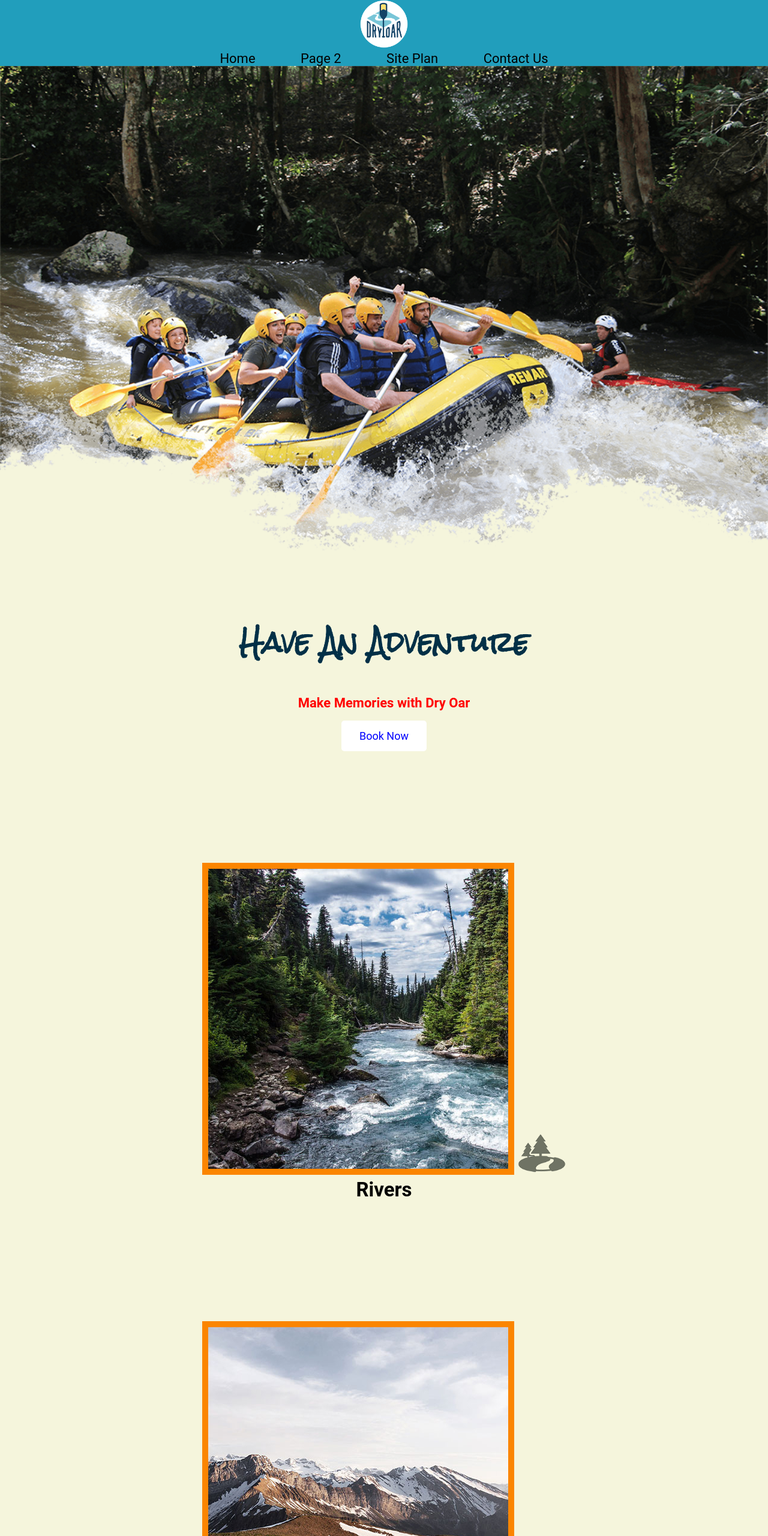
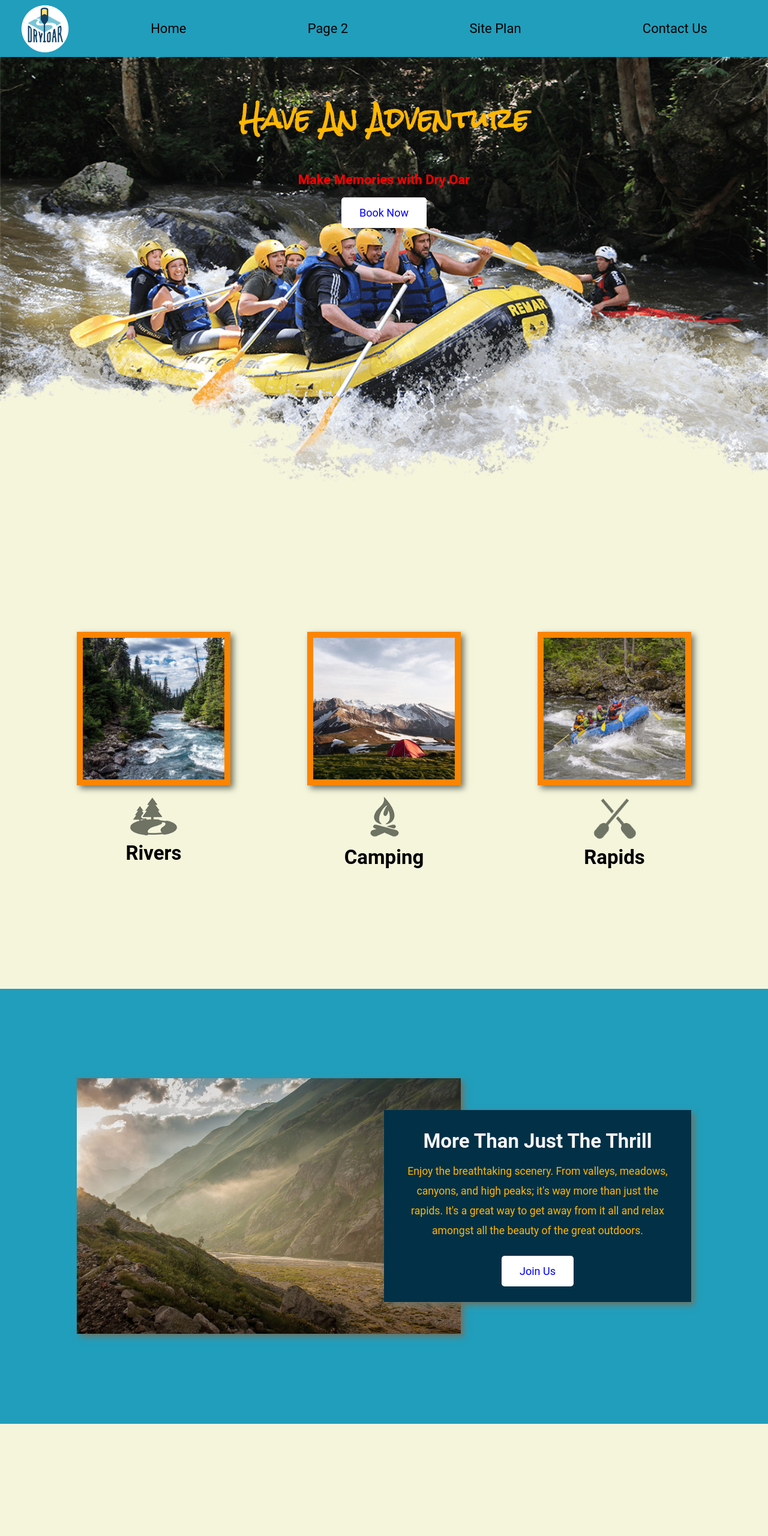
Before and after one commit to fombuena/wwr, a plain HTML site: page index.html in a window 1280 px wide. Shown: the top 2560 px of the page at 60% size. Drawn offline with Linux system fonts and the light colour scheme.

Commit message:
updated site

```diff
--- a/styles/styles.css
+++ b/styles/styles.css
@@ -13,10 +13,37 @@ nav a {
     text-decoration: none;
     padding: 35px;
 }
+nav {
+    display: flex;
+    justify-content: space-around;
+}
+
+#hero {
+    display: grid;
+    grid-template-columns: 1fr 3fr 1fr;
+    margin-top: -100px;
+}
+
+#hero-box {
+    grid-column: 1/4;
+    grid-row: 1/3;
+    z-index: -1;
+}
+#hero-msg {
+    grid-column: 1/4;
+    grid-row: 1/3;
+    margin-top: 100px;
+
+}
 
 #hero-msg h1, #hero-msg h4{
     text-align: center;
 }
+
+#hero-msg h1{
+    color: #ffb703;
+}
+
 
 .button-box {
     text-align: center;
@@ -28,6 +55,8 @@ main section {
 
 #background {
     height: 725px;
+    grid-column: 1/11;
+    grid-row: 4/9;
 }
 
 body {
@@ -40,6 +69,8 @@ body {
 
 header {
     background-color: #219ebc;
+    display: grid;
+    grid-template-columns: 150px auto;
 }
 
 nav a:hover {
@@ -78,6 +109,9 @@ footer {
     color: black;
     padding: 25px 50px;
     margin-top: 200px;
+    display: flex;
+    justify-content: space-around;
+    align-items: center;
 }
 
 .home-title {
@@ -142,6 +176,8 @@ h2 {
 
 #logo_link {
     padding-top: 5px;
+    justify-self: center;
+    align-self: center;
 }
 
 .social {
@@ -153,9 +189,102 @@ h2 {
 
 }
 .card-img {
-    border: solid 10px #FB8500;
+    border: 10px solid #FB8500;
+    transition: transform .5s;
+    box-shadow: 5px 5px 10px #6f7364;
 }
+
+.card-img, .mountains {
+    width: 100%;
+}
+
+.mountains {
+    width: 100%;
+    grid-column: 2/7;
+    grid-row: 5/8;
+    box-shadow: 5px 5px 10px #6f7364;
+}
+
+.card-img:hover {
+    opacity: .6;
+    transform: scale(1.1);
+}
+
 
 main section img {
     box-sizing: border-box;
 }
+
+.home-grid {
+    display: grid;
+    grid-template-columns: 1fr 1fr 1fr 1fr 1fr 1fr 1fr 1fr 1fr 1fr;
+
+}
+
+.rivers-card{
+    grid-column: 2/4;
+    grid-row: 2/3;
+}
+
+.camping-card{
+    grid-column: 5/7;
+    grid-row: 2/3;
+}
+
+.rapids-card{
+    grid-column: 8/10;
+    grid-row: 2/3;
+}
+.mountains{
+    grid-column: 2/7;
+    grid-row: 5/8;
+}
+.msg{
+
+    padding: 35px;
+    grid-column: 6/10;
+    grid-row: 6/7;
+    box-shadow: 5px 5px 10px #6f7364;
+}
+
+@media screen and (max-width: 900px) {
+    #hero, .home-grid {
+        display: block;
+        height: auto;
+    }
+    nav, footer {
+        flex-direction: column;
+    }
+    nav a {
+        display: block;
+        padding: 15px;
+    }
+    #hero {
+        margin-top: 0;
+    }
+    #hero-msg {
+        margin-top: 0;
+    }
+    #hero-msg h4 {
+        display: none;
+    }
+    .home-title {
+        font-size: 25px;
+        color: #6f7364;
+    }
+    .rivers-card, .camping-card, .rapids-card {
+        margin: 50px auto;
+        width: 60%;
+    }
+    #background {
+        display: none;
+    }
+    .mountains, .msg {
+        width: 80%;
+        display: block;
+        margin: 0 auto;
+    }
+    footer {
+        margin-top: 25px;
+    }
+}
```
